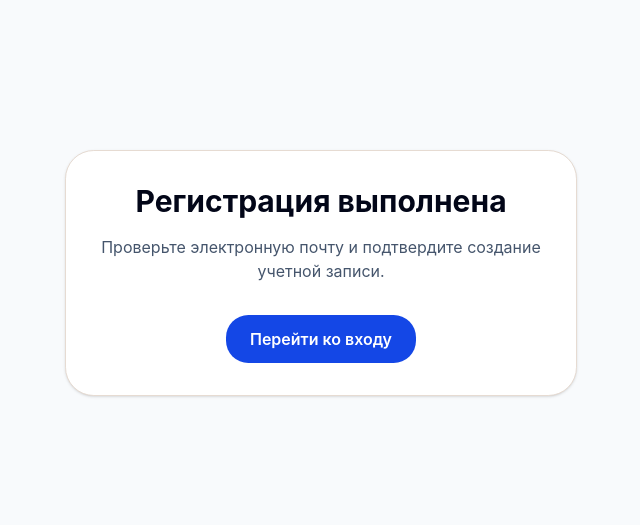
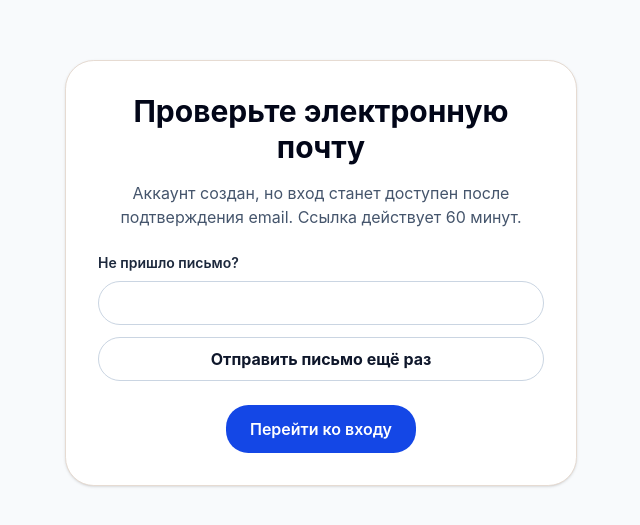
Before and after one commit to ggamzatov/stroyselect, a Next.js app: page /registration-success in a window 1280 px wide. Shown: the part 127-652 px from the top of the page, without its empty margins (319-959 px from the left). Built offline with nearby package versions, Linux system fonts and the light colour scheme; no server answers.

Commit message:
feat: add verification resend to registration success

```diff
--- a/app/registration-success/page.tsx
+++ b/app/registration-success/page.tsx
@@ -1,25 +1,5 @@
 import Link from "next/link";
+import { ResendVerificationForm } from "@/features/auth/components/account-email-forms";
 
-export default function RegistrationSuccessPage() {
-  return (
-    <main className="flex min-h-screen items-center justify-center bg-slate-50 px-4">
-      <div className="w-full max-w-lg rounded-2xl border bg-white p-8 text-center shadow-sm">
-        <h1 className="text-3xl font-bold text-slate-950">
-          Регистрация выполнена
-        </h1>
-
-        <p className="mt-4 text-slate-600">
-          Проверьте электронную почту и подтвердите создание
-          учетной записи.
-        </p>
-
-        <Link
-          href="/login"
-          className="mt-8 inline-flex rounded-xl bg-blue-700 px-6 py-3 font-semibold text-white"
-        >
-          Перейти ко входу
-        </Link>
-      </div>
-    </main>
-  );
-}
+type Props={searchParams:Promise<{email?:string}>};
+export default async function RegistrationSuccessPage({searchParams}:Props){const {email}=await searchParams;return <main className="flex min-h-screen items-center justify-center bg-slate-50 px-4 py-10"><div className="w-full max-w-lg rounded-2xl border bg-white p-8 text-center shadow-sm"><h1 className="text-3xl font-bold text-slate-950">Проверьте электронную почту</h1><p className="mt-4 text-slate-600">Аккаунт создан, но вход станет доступен после подтверждения email. Ссылка действует 60 минут.</p><ResendVerificationForm defaultEmail={email}/><Link href="/login" className="mt-6 inline-flex rounded-xl bg-blue-700 px-6 py-3 font-semibold text-white">Перейти ко входу</Link></div></main>}
```
